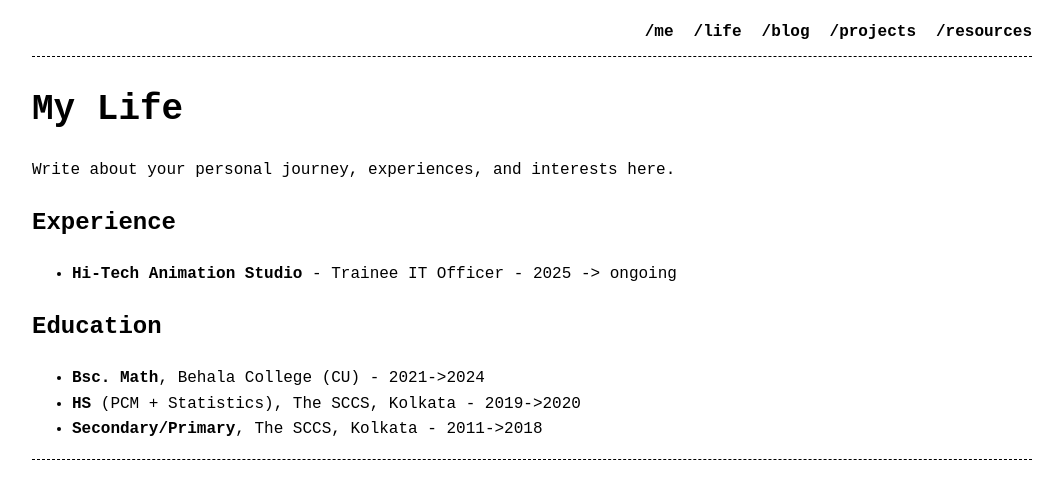
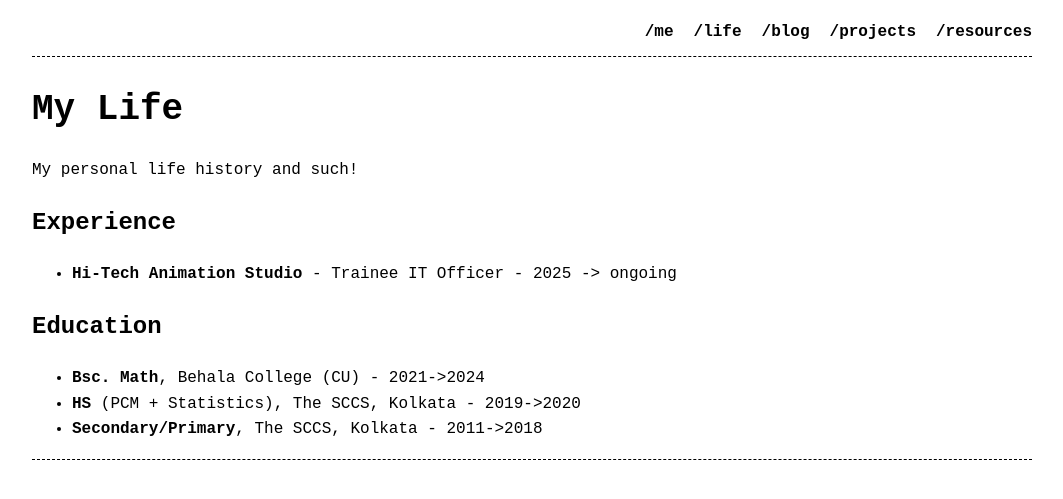
Before and after one commit to TumAro/tumaro.github.io, a Jekyll site: the page built from pages/life.md, in a window 1280 px wide. Shown: the top 499 px of the page, without its empty margins (108-1171 px from the left). Built offline with Jekyll 4.4.1, drawn with Linux system fonts in a browser that asks for light colours.

Commit message:
Update life.md

```diff
--- a/pages/life.md
+++ b/pages/life.md
@@ -6,7 +6,7 @@ permalink: /life/
 
 # My Life
 
-Write about your personal journey, experiences, and interests here.
+My personal life history and such!
 
 ## Experience
 - **Hi-Tech Animation Studio** - Trainee IT Officer - 2025 -> ongoing
```
